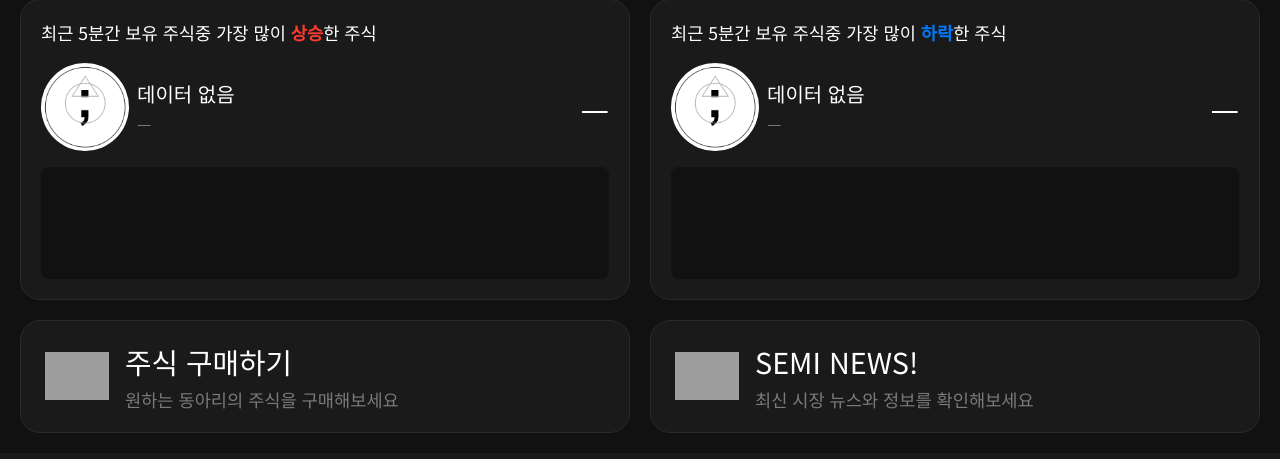
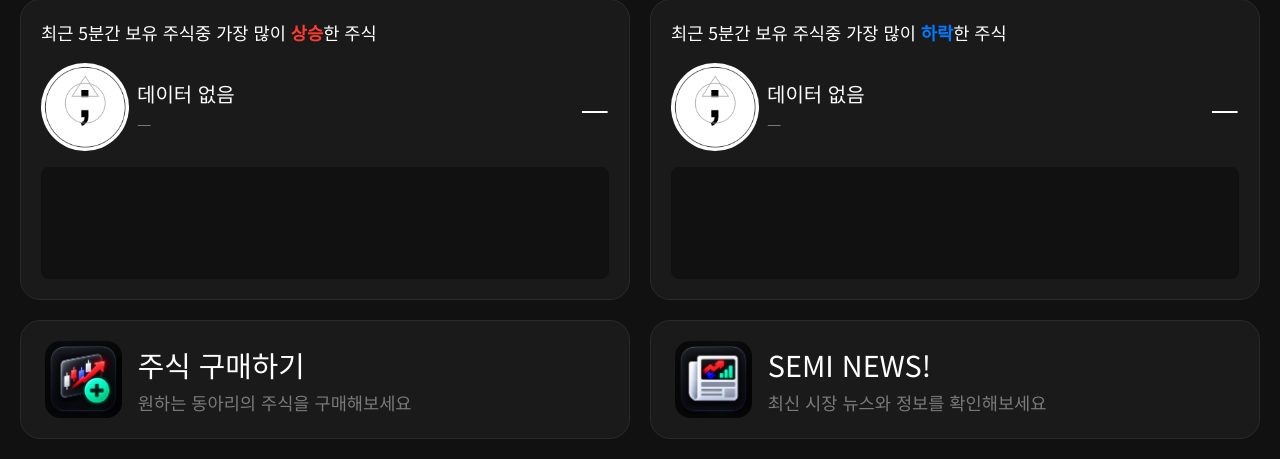
Before and after one commit to jeongbin-0509/StockKolon26, a Flask app: page / in a window 1280 px wide. Shown: the part 398-857 px from the top of the page. Before the commit the page ends 831 px from the top, so only its background shows below. Run offline with Flask 3, Linux system fonts and the light colour scheme; the visitor is signed in with stand-in values (Sample User, id 1); data that the repository does not hold is empty; parts of the project's set-up code (start-up, migrations or seed data) failed here and were passed over; grey boxes are pictures that could not be loaded.

Commit message:
메인 로고 및 뉴스 주식 구매 이미지 추가

```diff
--- a/app/static/css/index.css
+++ b/app/static/css/index.css
@@ -285,8 +285,9 @@ main {
 }
 
 .link-card > img {
-    width: clamp(2.5rem, 5vw, 4rem);
-    height: clamp(2.5rem, 5vw, 4rem);
+    width: clamp(3.5rem, 6vw, 5rem);
+    height: clamp(3.5rem, 6vw, 5rem);
+    border-radius: 20%;
     object-fit: contain;
     flex-shrink: 0;
 }
```
Also changed, not shown: app/static/images/buy_icon.png (added), app/static/images/news_icon.png (added), app/static/images/stockolon_app_logo.png (added).
